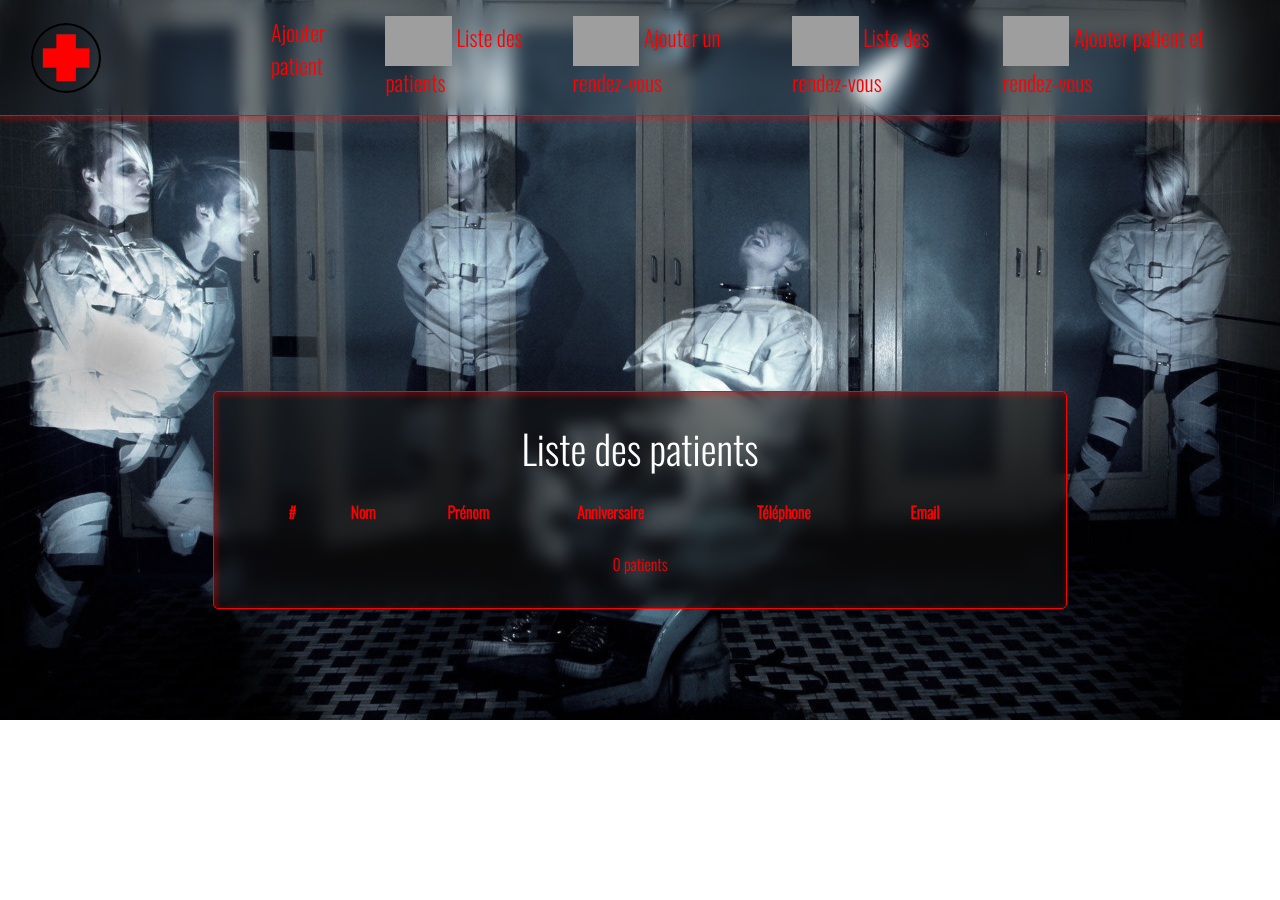
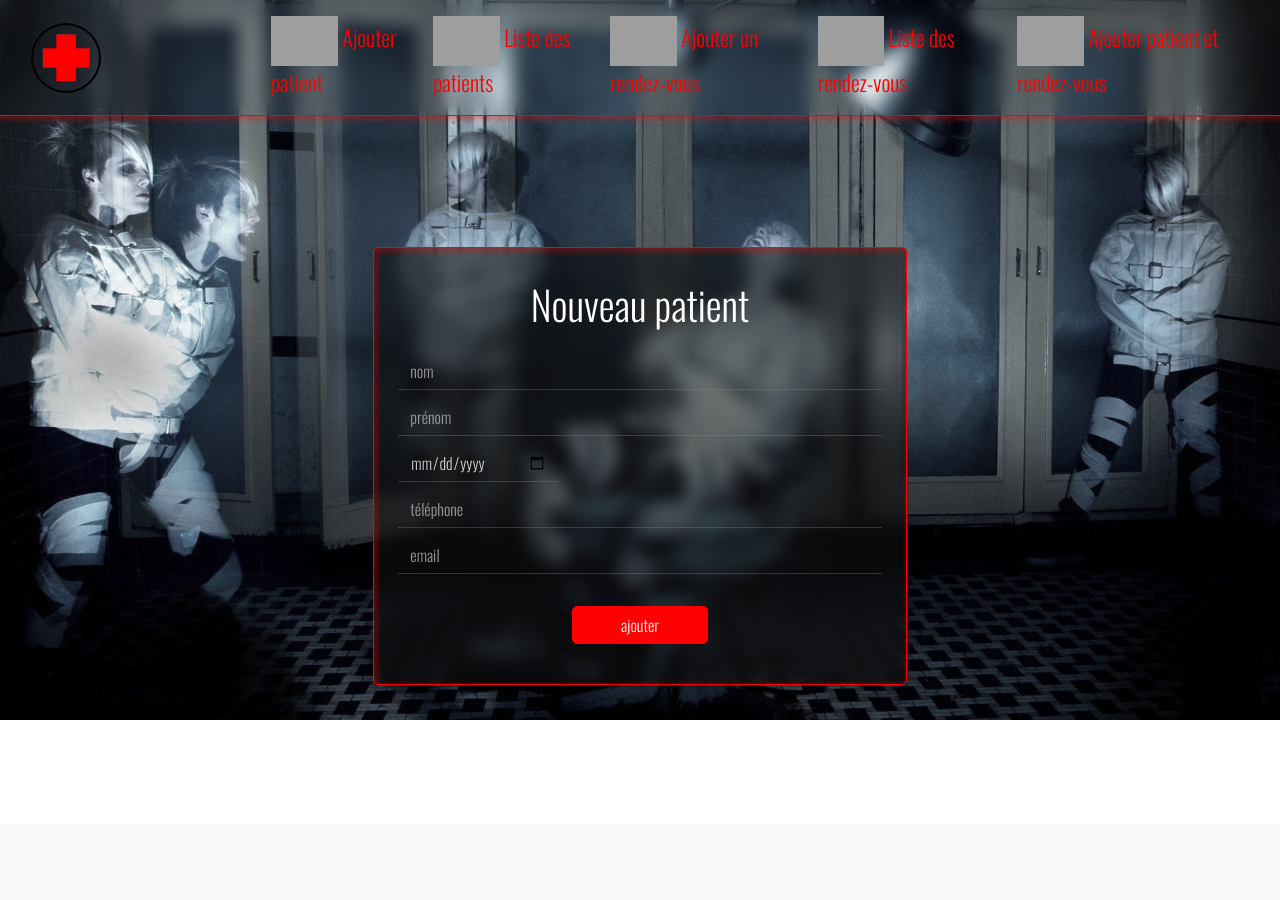
Before and after one commit to JOURDANVincent/PDO-P2-FULLPDO, a PHP site: page /patient/add_patient_view in a window 1280 px wide. After the commit the page ends 720 px from the top, so only its background shows below. Run offline with PHP 8.4, Linux system fonts and the light colour scheme; data that the repository does not hold is empty; some web fonts are replaced; grey boxes are pictures that could not be loaded.

Commit message:
ajout trait validator / fct OK

```diff
--- a/controllers/patient_ctrl.php
+++ b/controllers/patient_ctrl.php
@@ -2,7 +2,7 @@
 
 class Patient extends Controller {
 
-
+    use Validator;
     private $layout_data = array();
 
 
@@ -12,10 +12,11 @@ class Patient extends Controller {
     }
 
 
-    function index($offset = 0, $limit = 10, $search = null){
+    // function index($offset = 0, $limit = 10, $search = null){
+    function index(){
 
         // nettoyage des paramètres recu
-        $this->check_input($offset, $limit, $search);
+        $this->sanitize_get_input();
 
         // récupère le nombre total de patient
         $this->total = $this->Patients->get_total();
@@ -26,18 +27,32 @@ class Patient extends Controller {
         // demande de liste patient
         $this->patients_list = $this->Patients->get_list($this->offset, $this->limit);
 
-        // renvoi la vue index
+        // renvoi la vue patients_list
         $this->render('patients_list');
     }
 
+    function add_patient_view(){
 
-    function add_patient(){
+        // renvoi la vue add_patient
+        $this->render('add_patient');
+    }
 
-        // envoi des données du tableau $array dans la vue
-        $this->set($this->layout_data);
+    function add_patient_check(){
 
-        // renvoi la vue index
-        $this->render('add_patient');
+        if($this->check_form_data()){
+
+            // envoi des données du tableau $array dans la vue
+            $this->set($this->layout_data);
+
+            // renvoi la vue add_patient
+            $this->render('add_patient');
+
+        } else {
+            // redirection
+            header('location: /home/index');
+        }
+
+
     }
 
     function update_patient(){
--- a/core/controller.php
+++ b/core/controller.php
@@ -1,4 +1,5 @@
 <?php
+
 
 class Controller {
 
@@ -10,15 +11,12 @@ class Controller {
 
         // merge des données du controller principale avec controller en cours
         $this->global_data = array_merge($this->global_data, $data);
-
-        // récupère les données à afficher dans la vue
-        //$this->global_data = $model_data;
     }
 
     function render($filename) {
 
         // extraction des données globales à afficher dans la vue
-        extract($this->global_data);
+        //extract($this->global_data);
 
         // recupère le header
         require_once ROOT. 'views/templates/header.php';
@@ -33,8 +31,6 @@ class Controller {
         // on récupère le fichier contenant le model
         require_once ROOT.'models/'.strtolower($modelname).'.php';
 
-        // controller existance du model avec class_exists
-
         // on instancie le model à utiliser
         $this->$modelname = new $modelname();
     }
@@ -43,8 +39,6 @@ class Controller {
 
         // traitement de limit pour gérer l'affichage
         if ($this->limit <= 10) {
-            $this->limit = 10;
-        } else {
             $this->limit = 10;
         }
 
@@ -57,11 +51,11 @@ class Controller {
 
     }
 
-    function check_input($offset, $limit, $search){
+    // function sanitize_get_input(){
 
-        $this->limit = intval(trim(filter_var($limit, FILTER_SANITIZE_NUMBER_INT)));
-        $this->offset = intval(trim(filter_var($offset, FILTER_SANITIZE_NUMBER_INT)));
-        $this->search = trim(filter_var($search, FILTER_SANITIZE_STRING));
-    }
+    //     $this->limit = !empty($_GET['limit']) ? intval(trim(filter_input(INPUT_GET, 'limit', FILTER_SANITIZE_NUMBER_INT))) : '';
+    //     $this->offset = !empty($_GET['offset']) ? intval(trim(filter_input(INPUT_GET, 'offset', FILTER_SANITIZE_NUMBER_INT))) : '';
+    //     $this->search = !empty($_GET['search']) ? trim(filter_input(INPUT_GET, 'search', FILTER_SANITIZE_STRING)) : '';
+    // }
 
 }
--- a/index.php
+++ b/index.php
@@ -10,27 +10,29 @@
     // appel du controller et du modèle principale
     require_once ROOT.'core/model.php';
     require_once ROOT.'core/controller.php';
+    require_once ROOT.'core/validator_trait.php';
 
+
+    //var_dump($_POST);
 
     try {
 
-        // découpe tableau $_GET, injection dans $params
-        $params = explode('/', $_GET['params']);
-
-        if (!empty($params[0])) {
+        if (!empty($_GET['ctrl']) || !empty($_POST['ctrl'])) {
 
             // traitement controller
-            $controller = strtolower(trim(filter_var($params[0]), FILTER_SANITIZE_STRING));
+            $controller = ucfirst(trim(filter_input($request_method,'ctrl', FILTER_SANITIZE_STRING)));
 
         } else {
             // attribution nom de controller par défaut
-            $controller = $params[0] = 'home';
+            $controller = 'home';
         }
 
-        if(is_file(ROOT.'controllers/'.$controller.'_ctrl.php')) {
+        echo $controller;
+
+        if(is_file(ROOT.'controllers/'.strtolower($controller).'_ctrl.php')) {
 
             // appel du controller
-            require ROOT.'controllers/'.$controller.'_ctrl.php';
+            require ROOT.'controllers/'.strtolower($controller).'_ctrl.php';
 
         } else {
             // appel controlleur par défaut
@@ -47,27 +49,24 @@
             $controller = new Home();
         }
 
-        if (!empty($params[1])) {
+        if (!empty($_GET['action']) || !empty($_POST['action'])) {
 
             // traitement de la méthode
-            $action = strtolower(trim(filter_var($params[1]), FILTER_SANITIZE_STRING));
+            $action = strtolower(trim(filter_input($request_method, 'action'), FILTER_SANITIZE_STRING));
         } else {
             // valeur par défaut
-            $action = $params[1] = 'index';
+            $action = 'index';
         }
 
-
-        // suppresion variable controller et action de $_GET
-        unset($params[0]); unset($params[1]);
 
         if(method_exists($controller, $action)) {
 
             //appel méthode du controller
-            call_user_func_array(array($controller, $action), $params);
+            $controller->$action();
 
         } else {
             //appel méthode index par défaut
-            call_user_func_array(array($controller, 'index'), $params);
+            $controller->index();
         }
 
 
@@ -80,5 +79,6 @@
         echo $e->getMessage();
 
         // direction vers controller par défaut
+        echo 'catch'; die;
         header('location: /home/index');
     }
--- a/views/appointment/add_aptmt.php
+++ b/views/appointment/add_aptmt.php
@@ -23,7 +23,7 @@
                 <label class="txt1 mb-3">Sélectionner du patient</label>
                 <div id="patientSelect" class="form-check mb-4 bg8 bdc1 pl-4 py-3">
 
-                    <?php foreach($patients_list as $patient) : ?>
+                    <?php foreach($this->patients_list as $patient) : ?>
                         <div class="d-flex">
                             <input
                                 class="form-check-input"
@@ -46,11 +46,11 @@
                 <input
                     class="form-control <?= !empty($alert_msg) ? 'bgError' : '' ?> mb-2 col-12 col-lg-6"
                     type="datetime-local"
-                    min="<?= $actual_date ?>"
+                    min="<?= $this->actual_date ?>"
                     max=""
                     name="dateHour"
                     placeholder="date et heure"
-                    value="<?= $dateHour ?? $actual_date ;?>"
+                    value="<?= $dateHour ?? $this->actual_date ;?>"
                     required
                 >
                 <div class="regexAlert mb-2 mt-0 pl-3"><?= $form_error['dateHour'] ?? '' ;?></div>
--- a/views/appointment/aptmts_list.php
+++ b/views/appointment/aptmts_list.php
@@ -68,10 +68,10 @@
 
         <div class="text-center mb-3 txt1">
             <?php if (($this->offset - 10) >= 0) : ?>
-                <a href="/appointment/aptmts_list/<?= ($this->offset - 10) ?>/10"><span class="mx-2">précédent</span></a>
+                <a href="/appointment/aptmts_list/offset=<?= ($this->offset - 10) ?>/limit=10"><span class="mx-2">précédent</span></a>
             <?php endif ?>
             <?php if (($this->offset + 10) < $this->total) : ?>
-                <a href="/appointment/aptmts_list/<?= ($this->offset + 10) ?>/10"><span class="mx-2">suivant</span></a>
+                <a href="/appointment/aptmts_list/offset=<?= ($this->offset + 10) ?>/limit=10"><span class="mx-2">suivant</span></a>
             <?php endif ?>
                 <span class="mx-2"><?= $this->total.' rendez-vous' ?></span>
         </div>
--- a/views/patient/add_patient.php
+++ b/views/patient/add_patient.php
@@ -15,70 +15,71 @@
 
         <!------------------------------------------ nouveau patient ------------------------------------------------>
 
-        <form action="/patient/add_patient" method="POST">
+        <form action="" method="POST">
 
             <fieldset class="mb-2">
 
                 <h1 class="py-3 text-center txtW">Nouveau patient</h1>
 
                 <input
-                    class="form-control <?= (!empty($form_error['lastname'])) ? 'bgError' : '' ;?> mb-2"
+                    class="form-control <?= (!empty($this->form_check['lastname'])) ? 'bgError' : '' ;?> mb-2"
                     type="text"
                     name="lastname"
                     placeholder="nom"
-                    value="<?= $lastname ?? '' ;?>"
+                    value="<?= $this->lastname ?? '' ;?>"
                     pattern ="^[a-zA-Z\-][^0-9]{2,}$"
                     title="2 lettres mini / aucun chiffre ou caractères spéciaux"
                 >
-                <div class="txt1 mb-2 mt-0 pl-3"><?= $form_error['lastname'] ?? '' ;?></div>
+                <div class="txt1 mb-2 mt-0 pl-3"><?= $this->form_check['lastname'] ?? '' ;?></div>
 
                 <input
-                    class="form-control <?= (!empty($form_error['firstname'])) ? 'bgError' : '' ;?> mb-2"
+                    class="form-control <?= (!empty($this->form_check['firstname'])) ? 'bgError' : '' ;?> mb-2"
                     type="text"
                     name="firstname"
                     placeholder="prénom"
-                    value="<?= $_POST['firstname'] ?? '' ;?>"
+                    value="<?= $this->firstname ?? '' ;?>"
                     required pattern ="^[a-zA-Z\-][^0-9]{2,}$" title="2 lettres mini / aucun chiffre ou caractères spéciaux"
                 >
-                <div class="txt1 mb-2 mt-0 pl-3"><?= $form_error['firstname'] ?? '' ;?></div>
+                <div class="txt1 mb-2 mt-0 pl-3"><?= $this->form_check['firstname'] ?? '' ;?></div>
 
                 <input
-                    class="form-control col-4 <?= (!empty($form_error['birthdaybirthdate'])) ? 'bgError' : '' ;?> mb-2"
+                    class="form-control col-4 <?= (!empty($this->form_check['birthdaybirthdate'])) ? 'bgError' : '' ;?> mb-2"
                     type="date"
                     name="birthdate"
                     placeholder="jj-mm-aaaa"
-                    value="<?= $_POST['birthdate'] ?? '' ;?>"
+                    value="<?= $this->birthdate ?? '' ;?>"
                     required
                     title="format jj-mm-aaaa (ex: 20/12/1983)"
                 >
 
-                <div class="txt1 col-4 mb-2 mt-0"><?= $form_error['birthdate'] ?? '' ;?></div>
+                <div class="txt1 col-4 mb-2 mt-0"><?= $this->form_check['birthdate'] ?? '' ;?></div>
 
-                <input class="form-control <?= (!empty($form_error['phone'])) ? 'bgError' : '' ;?> mb-2"
+                <input class="form-control <?= (!empty($this->form_check['phone'])) ? 'bgError' : '' ;?> mb-2"
                     type="phone"
                     name="phone"
                     placeholder="téléphone"
-                    value="<?= $_POST['phone'] ?? '' ;?>"
+                    value="<?= $this->phone ?? '' ;?>"
                     pattern="^(0|\+33)[1-9]( *[0-9]{2}){4}$"
                     title="ex: 06-12-34-56-78"
                 >
-                <div class="txt1 mb-2 mt-0 pl-3"><?= $form_error['phone'] ?? '' ;?></div>
+                <div class="txt1 mb-2 mt-0 pl-3"><?= $this->form_check['phone'] ?? '' ;?></div>
 
                 <input
                     class="form-control <?= !empty($alert_msg) ? 'bgError' : '' ;?> mb-2"
                     type="email" name="mail"
                     placeholder="email"
-                    value="<?= $_POST['mail'] ?? '' ;?>"
+                    value="<?= $this->mail ?? '' ;?>"
                     required pattern="^[\w-\.]+@([\w-]+\.)+\.[\w-]{2,5}$"
                     title="ex: contact@moi.fr"
                 >
-                <div class="txt1 mb-2 mt-0 pl-3"><?= $form_error['mail'] ?? '' ;?></div>
+                <div class="txt1 mb-2 mt-0 pl-3"><?= $this->form_check['mail'] ?? '' ;?></div>
 
             </fieldset>
 
             <!------------------------------------------ submit ------------------------------------------------>
             <div class="text-center my-4">
-                <!-- <input type="hidden" name="ctrl" value="1"> -->
+                <input type="hidden" name="ctrl" value="patient">
+                <input type="hidden" name="action" value="add_patient_check">
                 <input class="btn bg1 bdc1 px-5" type="submit" value="ajouter">
             </div>
 
--- a/views/patient/patients_list.php
+++ b/views/patient/patients_list.php
@@ -62,10 +62,10 @@
         <?php if (empty($patient_search)) : ?>
         <div class="text-center mb-3 txt1">
             <?php if (($this->offset - 10) >= 0) : ?>
-                <a href="/patient/patients_list/<?= ($this->offset - 10) ?>/10/<?= $this->search ?>"><span class="mx-2">précédent</span></a>
+                <a href="/patient/patients_list/offset=<?= ($this->offset - 10) ?>/limit=10<?= $this->search ?>"><span class="mx-2">précédent</span></a>
             <?php endif ?>
             <?php if (($this->offset + 10) < $this->total) : ?>
-                <a href="/patient/patients_list/<?= ($this->offset + 10) ?>/10/<?= $this->search ?>"><span class="mx-2">suivant</span></a>
+                <a href="/patient/patients_list/offset=<?= ($this->offset + 10) ?>/limit=10<?= $this->search ?>"><span class="mx-2">suivant</span></a>
             <?php endif ?>
             <span class="mx-2"><?= $this->total.' patients' ?></span>
         </div>
--- a/views/templates/header.php
+++ b/views/templates/header.php
@@ -56,9 +56,8 @@
 
                         <ul class="navbar-nav">
 
-                            <li class="nav-item"><a class="nav-link mx-2" href="/patient/add_patient">
-                                Ajouter patient
-                            </a></li>
+                            <li class="nav-item"><a class="nav-link mx-2" href="/patient/add_patient_view">
+                                <img src="/assets/icon/" alt=""> Ajouter patient</a></li>
                             <li class="nav-item"><a class="nav-link mx-2" href="/patient/patients_list">
                                 <img src="/assets/icon/" alt=""> Liste des patients</a></li>
                             <li class="nav-item"><a class="nav-link mx-2" href="/appointment/add_aptmt">
```
Also changed, not shown: controllers/appointment_ctrl.php (+14 -7 lines), core/validator_trait.php (added, +89 -0 lines), .htaccess.
